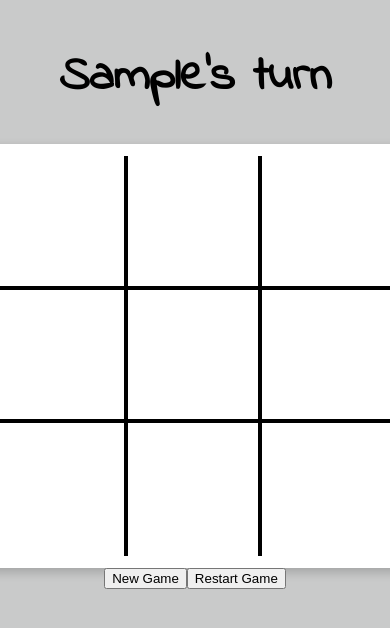
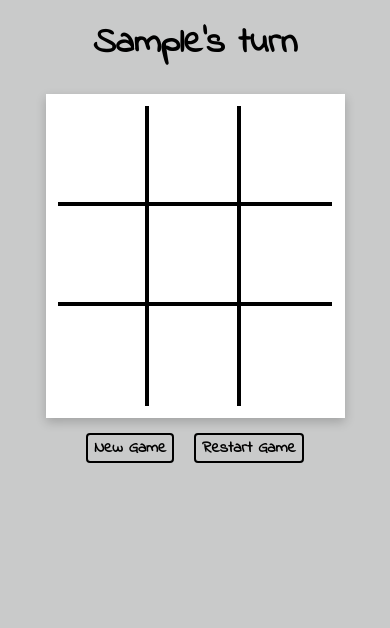
Before and after one commit to stpafk/tic-tac-toe, a plain HTML site: page index.html in a window 390 px wide. Both pictures are taken after typing "Sample", "Sample" into the empty fields and a click on the button "Start Game!". Drawn offline with Linux system fonts and the light colour scheme.

Commit message:
added: responsive

```diff
--- a/style.css
+++ b/style.css
@@ -80,12 +80,15 @@ main {
     margin-top: 5vh;
     display: flex;
     justify-content: center;
+    font-size: 2rem;
 }
 
-@media (max-width: 500px) {
-    .gameContainer {
-        height: 300px;
-        width: 275px;
+@media (max-width: 480px) {
+    .varTurn {
+    margin-top: 2vh;
+    display: flex;
+    justify-content: center;
+    font-size: 1.5rem;
     }
 }
 
@@ -98,6 +101,13 @@ main {
     width: 400px;
     height: 400px;
     box-shadow: 0px 4px 10px rgba(0, 0, 0, 0.2);
+}
+
+@media (max-width: 480px) {
+    .gameContainer {
+        height: 300px;
+        width: 275px;
+    }
 }
 
     .marker {
@@ -125,3 +135,24 @@ main {
       .marker:nth-child(9) {
         border-right: none;
       }
+
+.restartGame, .newGame {
+    background-color: rgba(56, 54, 54, 0);
+    cursor: pointer;
+    margin-top: 0.6rem;
+    border-radius: 4px;
+    border: 2px solid black;
+    font-size: 24px;
+    margin: 20px 15px;
+    font-family: "Indie Flower", sans-serif;
+    font-weight: 700;
+}
+
+@media (max-width: 480px) {
+    .newGame, .restartGame {
+        font-weight: 600;
+        font-family: "Indie Flower", sans-serif;
+        font-size: 16px;
+        margin: 15px 10px;
+    }
+}
```
